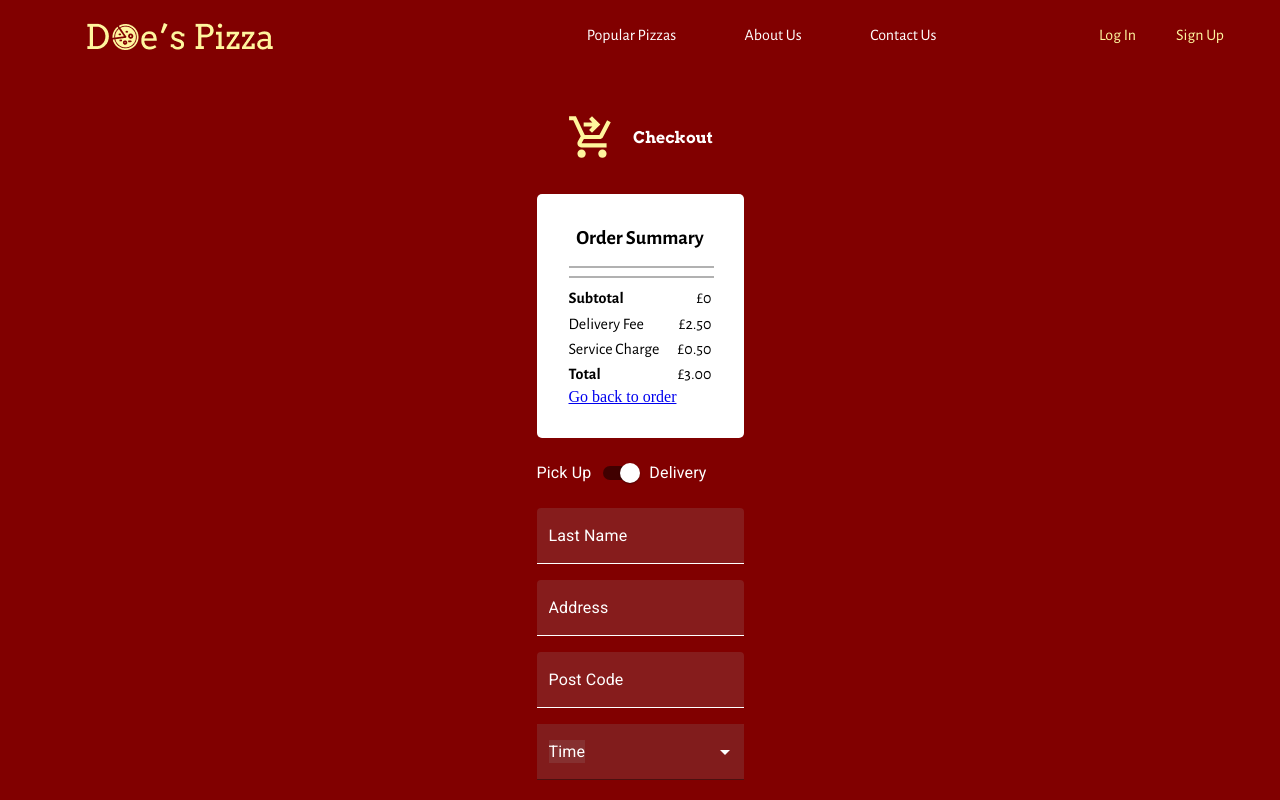
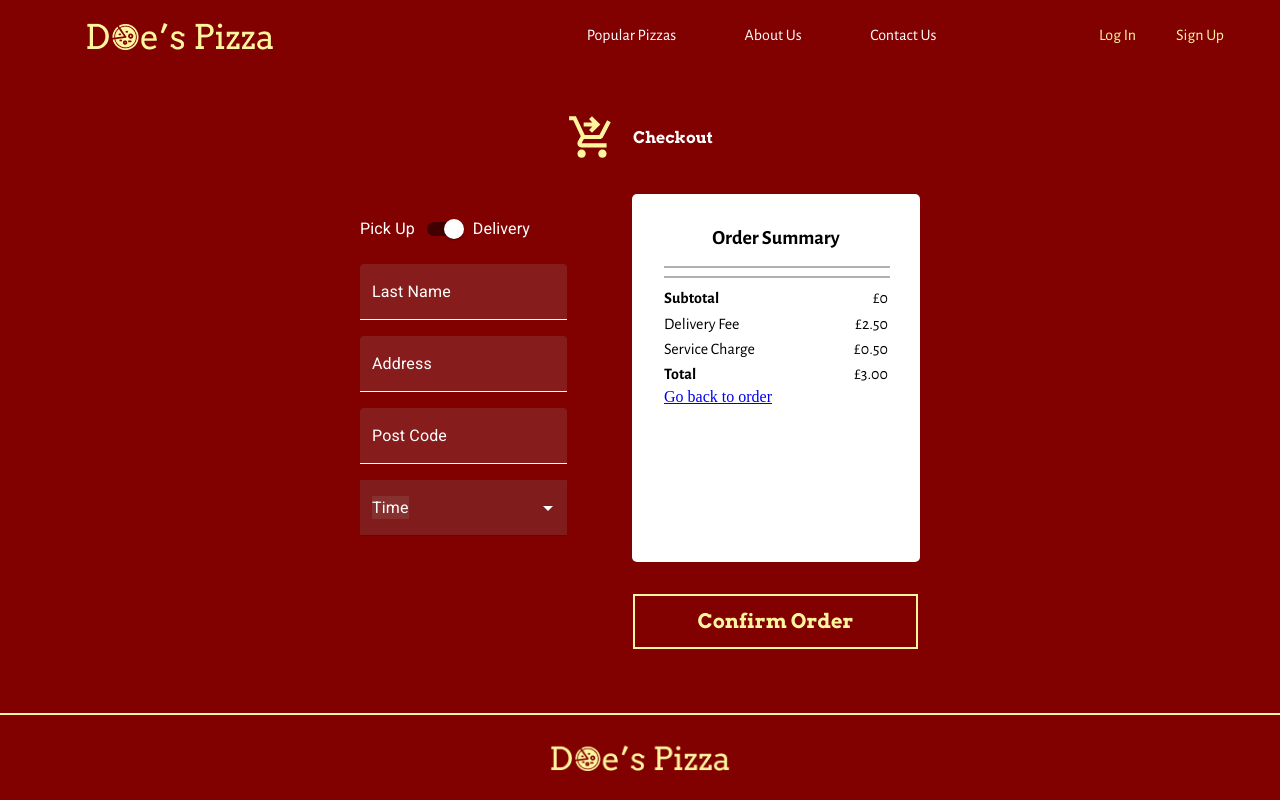
Before and after one commit to Techoplite/Doe-s-Pizza, a Next.js app: page /checkout in a window 1280 px wide. Shown: the top 800 px of the page. Built offline with nearby package versions, Linux system fonts and the light colour scheme; a web font is replaced by a local one.

Commit message:
Reposition button on desktop checkout

```diff
--- a/pages/components/OrderSummary.tsx
+++ b/pages/components/OrderSummary.tsx
@@ -47,7 +47,9 @@ export default function OrderSummary(props: OrderProps) {
         </div>
         <Link href="/online-order" passHref >Go back to order</Link>
       </div>
-      <OrderDetails data={props}/>
+      <div>
+        <OrderDetails data={props} />
+      </div>
     </div>
   )
 }
--- a/styles/Checkout.module.scss
+++ b/styles/Checkout.module.scss
@@ -28,3 +28,12 @@
     justify-content: center;
     width: 100%;
 }
+
+@media screen and (min-width: 1080px) {
+    .btn {
+        button {
+            margin-left: 121px;
+            width: 285px;
+        }
+    }
+}
--- a/styles/OrderSummary.module.scss
+++ b/styles/OrderSummary.module.scss
@@ -3,6 +3,7 @@
     background-color: $white;
     border-radius: 5px;
     padding: 2rem;
+    height: fit-content;
 }
 
 .h1 {
@@ -52,3 +53,16 @@
     margin: 0;
     padding: 0;
 }
+
+@media screen and (min-width: 1080px) {
+    .container {
+        min-width: 14rem;
+        min-height: 19rem;
+    }
+    .main-content {
+        display: flex;
+        justify-content: space-between;
+        width: 35rem;
+        flex-direction: row-reverse;
+    }
+}
```
Also changed, not shown: pages/checkout/index.tsx (indentation only).
